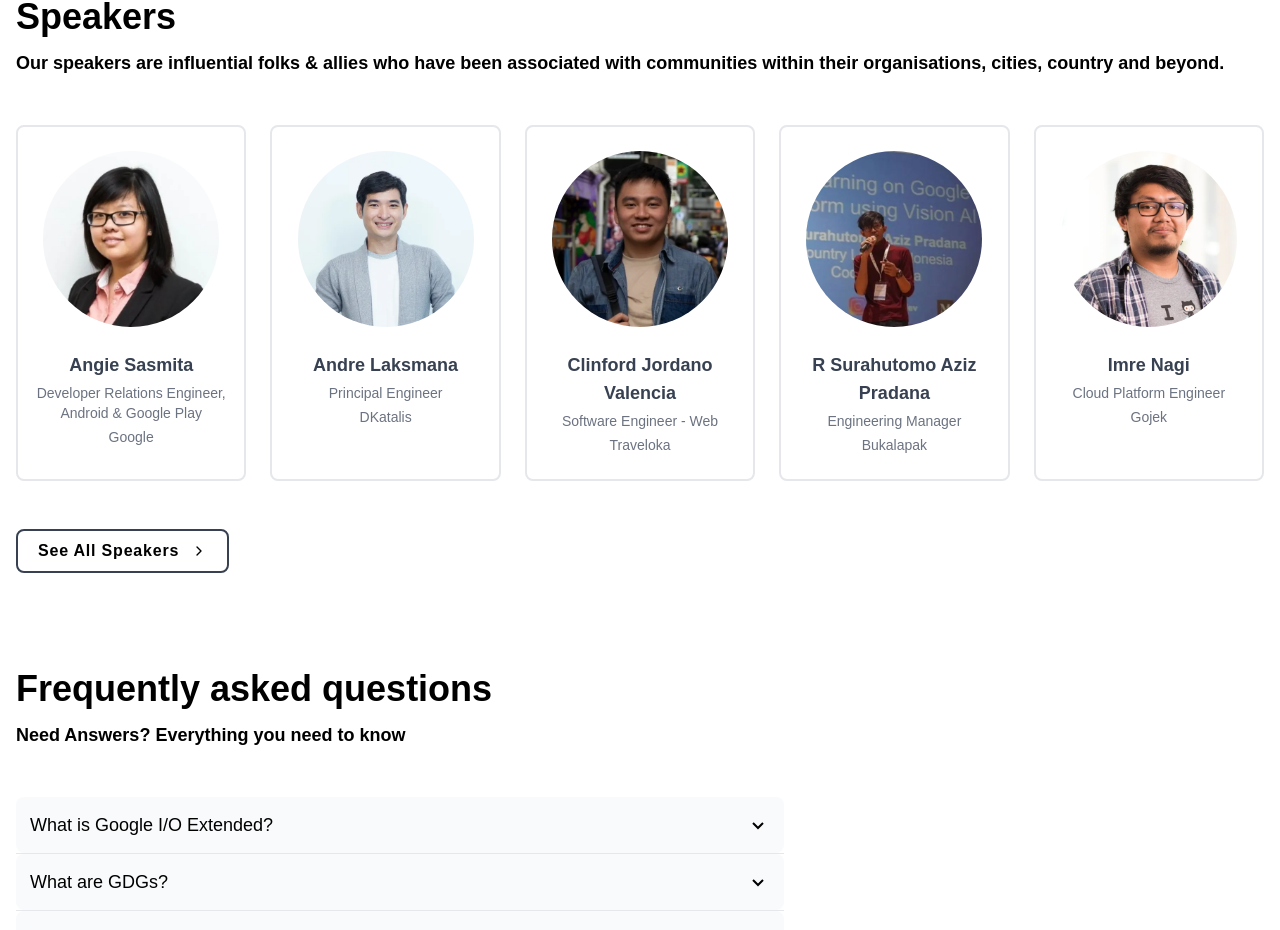
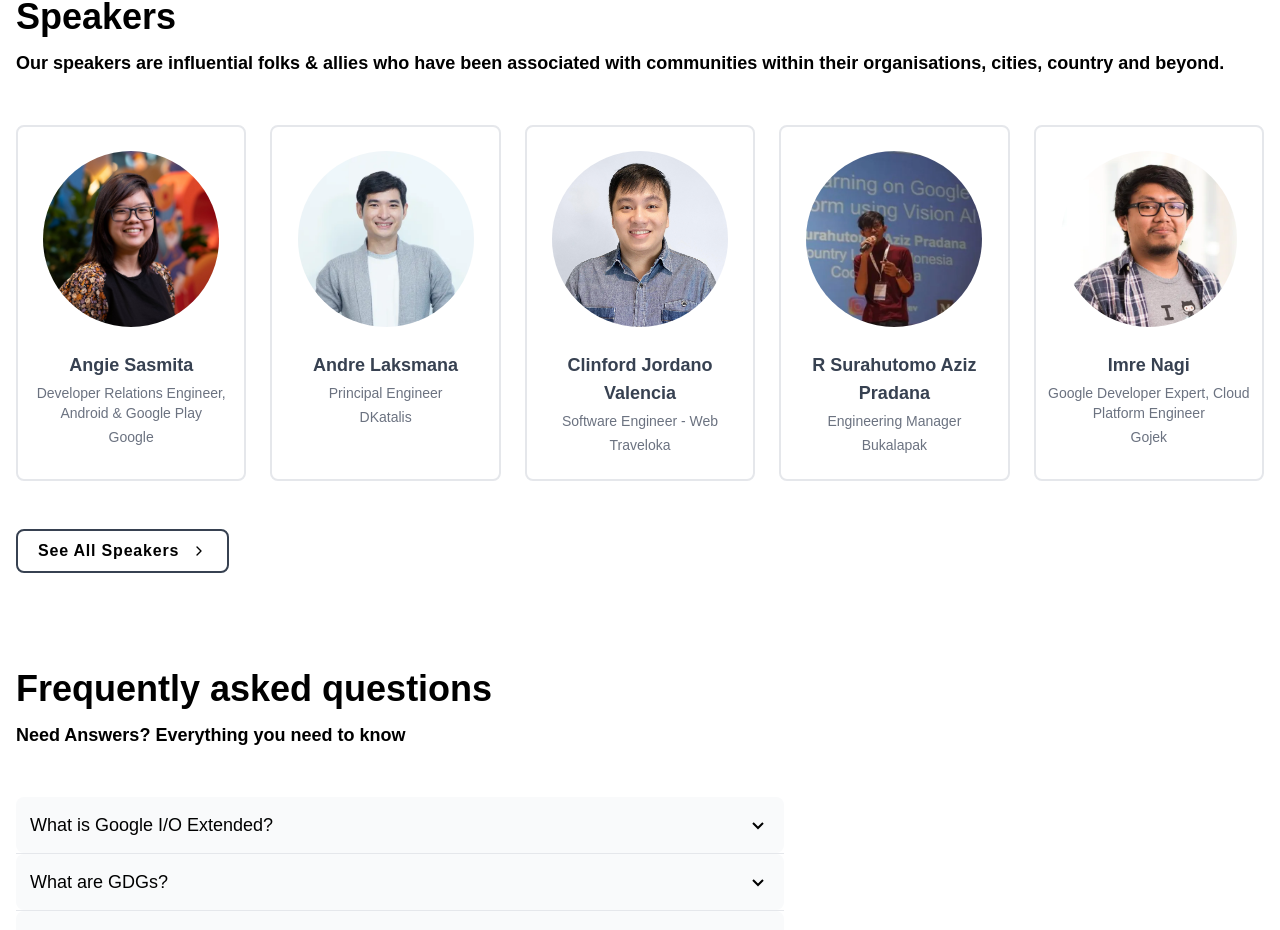
Before and after one commit to arayhan/google-io-extended-jakarta, a React (Create React App) app: page / in a window 1280 px wide. Shown: the part 1823-2753 px from the top of the page. Built offline with nearby package versions, Linux system fonts and the light colour scheme.

Commit message:
chore: adjust speakers data

```diff
--- a/src/components/molecules/SpeakerCard/SpeakerCard.jsx
+++ b/src/components/molecules/SpeakerCard/SpeakerCard.jsx
@@ -22,7 +22,7 @@ export const SpeakerCard = ({ name, institution, topic, avatar_url, roles, socia
             {(roles || institution) && (
               <div className="text-gray-500 text-sm space-y-1">
                 <div>{roles}</div>
-                <div>{institution}</div>
+                {institution && <div>{institution}</div>}
               </div>
             )}
           </div>
--- a/src/data/speakers.js
+++ b/src/data/speakers.js
@@ -2,10 +2,12 @@ export const DATA_SPEAKERS = [
   {
     name: "Angie Sasmita",
     topic: "-",
-    avatar_url: require("@assets/images/speakers/Angie Sasmita.webp"),
+    avatar_url: require("@assets/images/speakers/DSCF3309 - Angelita Sasmita.jpg"),
     institution: "Google",
     roles: "Developer Relations Engineer, Android & Google Play",
     featured_speaker: true,
+    email: "asasmita@google.com",
+    phone: "+6598757744",
     social_media: {
       // linkedin: "https://www.linkedin.com/in/ardyadipta",
     },
@@ -17,24 +19,30 @@ export const DATA_SPEAKERS = [
     institution: "DKatalis",
     roles: "Principal Engineer",
     featured_speaker: true,
+    email: "andre.laksmana@dkatalis.com",
+    phone: "081290393575",
     social_media: {},
   },
   {
     name: "Clinford Jordano Valencia",
     topic: "-",
-    avatar_url: require("@assets/images/speakers/Clinford Jordano Valencia.webp"),
+    avatar_url: require("@assets/images/speakers/Photo - Clinford Jordano - Clinford Jordano.jpeg"),
     institution: "Traveloka",
     roles: "Software Engineer - Web",
     featured_speaker: true,
+    email: "clinfordjordano@gmail.com",
+    phone: "08998886233",
     social_media: {},
   },
   {
     name: "Nasrul Gunawan",
     topic: "-",
-    avatar_url: require("@assets/images/speakers/Nasrul Gunawan.webp"),
+    avatar_url: require("@assets/images/speakers/SAVE_20190823_114239 - Nasrul Gunawan.jpg"),
     institution: "Stockbit",
-    roles: "Senior Software Engineer Web",
+    roles: "Sr. Backend Engineer",
     featured_speaker: false,
+    email: "search.nasrul@gmail.com",
+    phone: "087711364437",
     social_media: {},
   },
   {
@@ -44,6 +52,8 @@ export const DATA_SPEAKERS = [
     institution: "Bukalapak",
     roles: "Engineering Manager",
     featured_speaker: true,
+    email: "surahutomo.aziz@gmail.com",
+    phone: "081515977567",
     social_media: {},
   },
   {
@@ -53,6 +63,8 @@ export const DATA_SPEAKERS = [
     institution: "Tokopedia",
     roles: "System Engineer - Cloud Platform",
     featured_speaker: false,
+    email: "qassiechaidir@gmail.com",
+    phone: "085893631392",
     social_media: {},
   },
   {
@@ -60,16 +72,42 @@ export const DATA_SPEAKERS = [
     topic: "-",
     avatar_url: require("@assets/images/speakers/Imre Nagi.webp"),
     institution: "Gojek",
-    roles: "Cloud Platform Engineer",
+    roles: "Google Developer Expert, Cloud Platform Engineer",
     featured_speaker: true,
+    phone: "08118472508",
+    email: "imre.nagi2812@gmail.com",
     social_media: {},
   },
   {
     name: "Rendy Bambang Junior",
     topic: "-",
-    avatar_url: require("@assets/images/speakers/Rendy Bambang Junior.webp"),
+    avatar_url: require("@assets/images/speakers/IMG_8745_ccexpress - Rendy B. Junior.jpg"),
     institution: "Ruangguru",
-    roles: "Senior Data Manager",
+    roles: "Head of Data",
+    email: "rendy.b.junior@gmail.com",
+    phone: "628111505415",
+    featured_speaker: false,
+    social_media: {},
+  },
+  {
+    name: "Andri Suranta Ginting",
+    topic: "-",
+    avatar_url: require("@assets/images/speakers/andri-circle - Andri Ginting.png"),
+    institution: "Gojek",
+    roles: "Lead Mobile Engineer",
+    email: "andris.ginting@gmail.com",
+    phone: "085261052396",
+    featured_speaker: false,
+    social_media: {},
+  },
+  {
+    name: "Reza Albian Jawas",
+    topic: "-",
+    avatar_url: require("@assets/images/speakers/IMAGE - Reza Jawas.PNG"),
+    institution: null,
+    roles: "Application Developer",
+    email: "reza.albianj@gmail.com",
+    phone: "08996138057",
     featured_speaker: false,
     social_media: {},
   },
```
